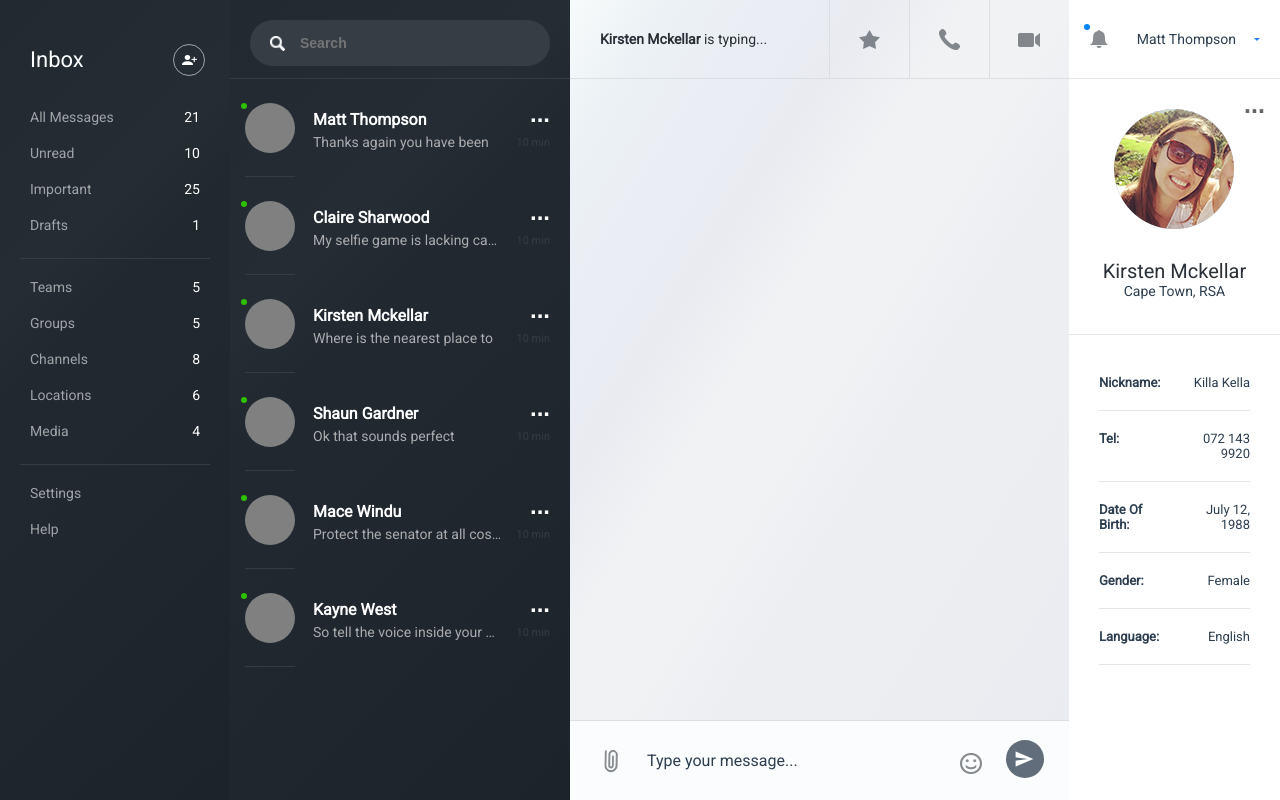
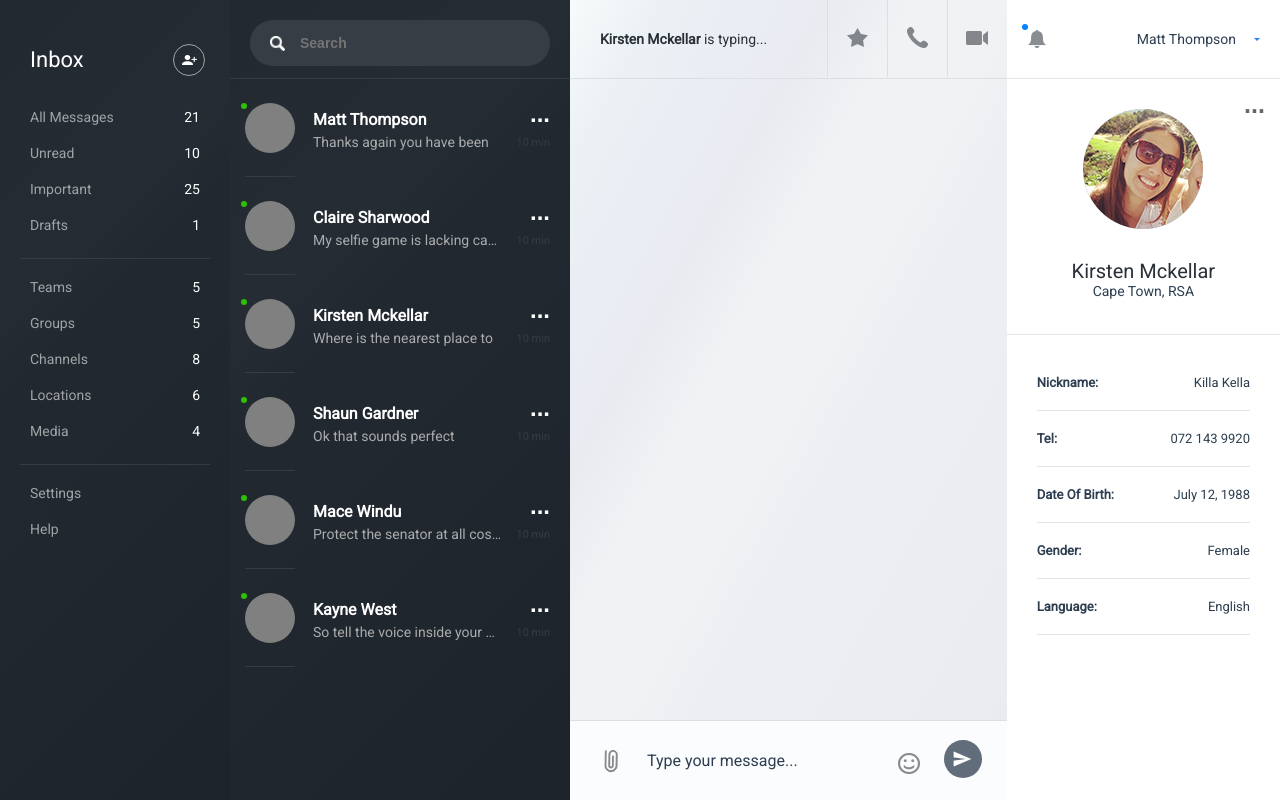
Before and after one commit to IrinaFitas/chat, a Vue app: page / in a window 1280 px wide. Built offline with nearby package versions, Linux system fonts and the light colour scheme.

Commit message:
Add stylizing for components

```diff
--- a/src/App.vue
+++ b/src/App.vue
@@ -27,7 +27,6 @@ body {
 }
 #app {
 	display: flex;
-	height: 100vh;
 	font-family: 'Roboto', sans-serif;
 	-webkit-font-smoothing: antialiased;
 	-moz-osx-font-smoothing: grayscale;
--- a/src/components/ContactList.vue
+++ b/src/components/ContactList.vue
@@ -85,9 +85,13 @@
 
 <style lang="scss" scoped>
 	.container {
-		width: 360px;
+		max-width: 360px;
 		color: #ffffff;
 		background: linear-gradient(-45deg, #1d232a 0%, #1e242b 10%, #1f252c 20%, #20262d 30%, #21272e 40%, #222830 50%, #21282f 60%, #252c34 70%, #242b32 80%, #232a31 90%, #232931 100%);
+
+		@media (max-width: 1215px) {
+			width: 330px;
+		}
 
 		.search-contact {
 			height: 79px;
--- a/src/components/UserProfile.vue
+++ b/src/components/UserProfile.vue
@@ -50,7 +50,8 @@ export default {
 
 <style lang="scss" scoped>
     .container {
-        width: 275px;
+        max-width: 275px;
+        flex-grow: 1;
         box-sizing: border-box;
         background-color: #ffffff;
 
@@ -142,18 +143,31 @@ export default {
 
         .user-details {
             margin: 20px 30px 20px 30px;
+
+            @media (max-width: 1054px) {
+                margin: 20px 15px;
+            }
             .user-details-field {
                 display: flex;
                 padding-top: 20px;
                 padding-bottom: 20px;
                 font-size: 13px;
                 border-bottom: 1px solid #e5e5e5;
+
+                @media (max-width: 1024px) {
+                    flex-wrap: wrap;
+                    justify-content: center;
+                }
             }
 
             p {
                 flex-basis: 50%;
                 text-align: right;
                 margin: 0;
+
+                @media (max-width: 1024px) {
+                    flex-basis: auto;
+                }
             }
 
             .field-name {
--- a/src/components/chat/ChatWindow.vue
+++ b/src/components/chat/ChatWindow.vue
@@ -30,7 +30,8 @@ export default {
         display: flex;
         flex-direction: column;
         height: 100vh;
-        width: 650px;
+        max-width: 650px;
+        flex-grow: 1;
         background-image: linear-gradient(to right bottom, #f7fbfb 0%, #ecf1f5 10%, #eaeef4 20%, #e9ebf1 30%, #f0f2f4 40%, #f1f2f4 50%, #eceef2 60%, #eceef2 70%, #ebedf1 80%, #eaecf1 90%, #e7eaef 100%);
 
         header {
@@ -40,15 +41,33 @@ export default {
             margin-bottom: -1px;
             border-bottom: 1px solid #dae0e1;
 
+            @media (max-width: 1170px) {
+                flex-wrap: wrap;
+                justify-content: center;
+            }
+
             p {
                 font-size: 14px;
                 color: #293037;
                 align-self: center;
                 padding-left: 30px;
+
+                @media (max-width: 1190px) {
+                    padding-left: 15px;
+                }
+
+                @media (max-width: 1170px) {
+                    margin-bottom: 0;
+                }
             }
 
             .buttons {
                 margin-left: auto;
+                align-self: center;
+
+                @media (max-width: 1170px) {
+                    margin-left: 0;
+                }
 
                 button {
                     width: 80px;
@@ -58,7 +77,32 @@ export default {
                     background-color: transparent;
                     border-left: 1px solid #dae0e1;
                     outline: none;
+
+                    @media (max-width: 1300px) {
+                        width: 60px;
+                    }
+
+                    @media (max-width: 1245px) {
+                        width: 50px;
+                    }
+
+                    @media (max-width: 1215px) {
+                        width: 50px;
+                        height: 79px;
+                    }
+
+                    @media (max-width: 1170px) {
+                        width: 50px;
+                        height: 50px;
+                        border: none;
+                    }
                 }
+
+                // &:hover {
+                //     @media (max-width: 1170px) {
+
+                //     }
+                // }
 
                 .specify-btn {
                     background: url("../../images/Star-icon.png") no-repeat center;
```
